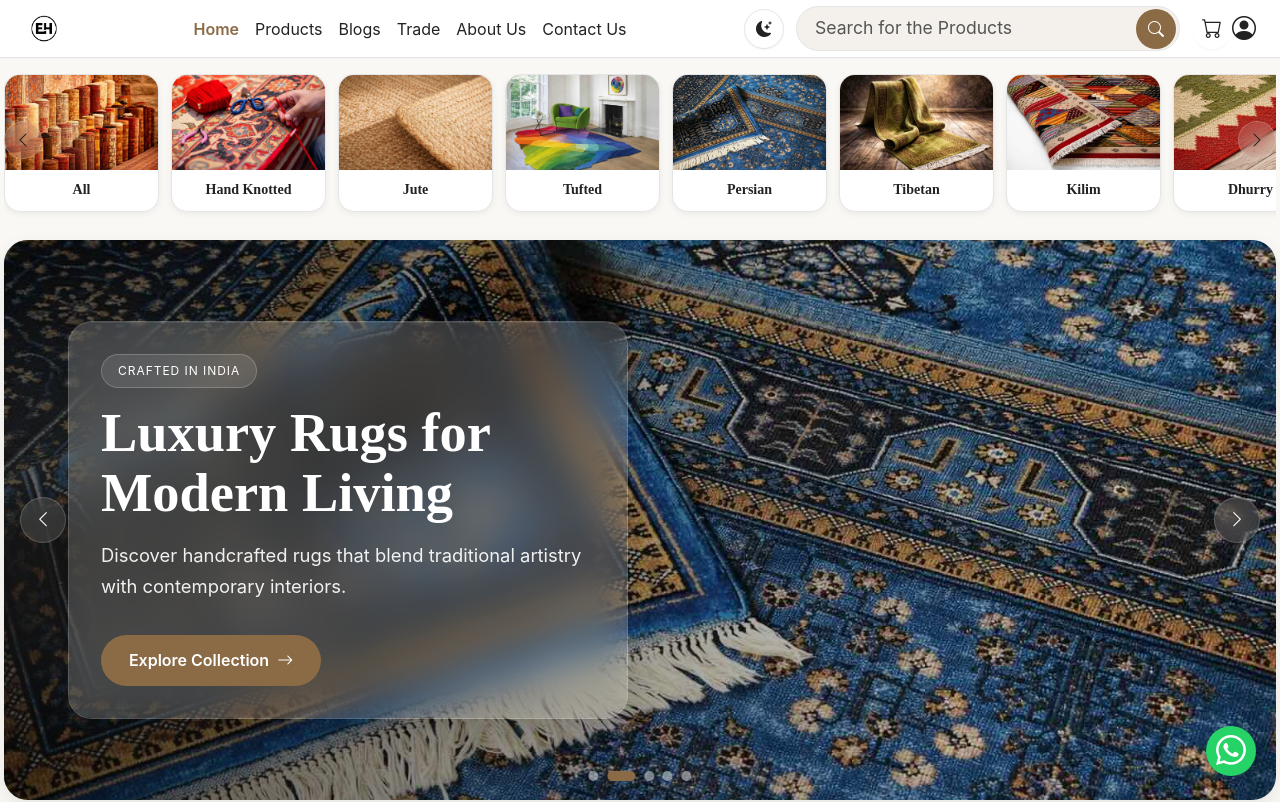
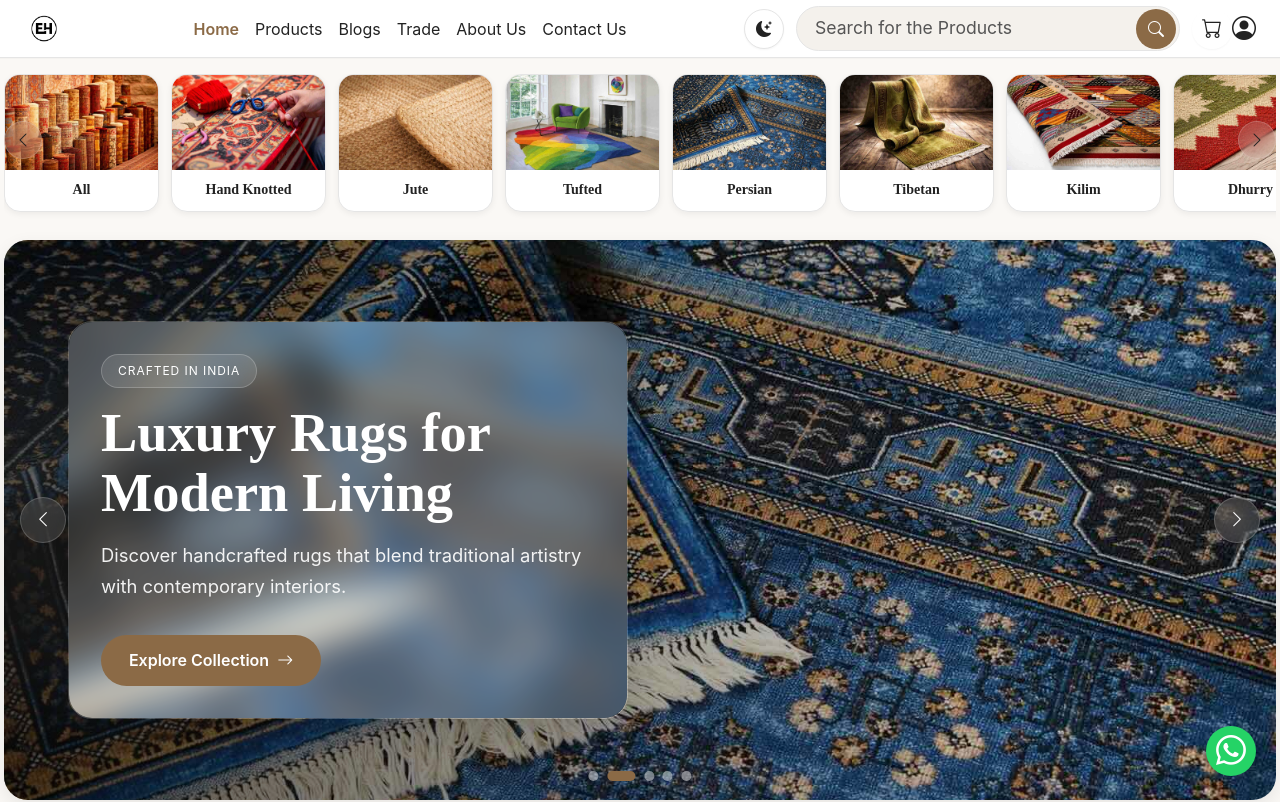
Before and after one commit to eurasian-house/ecommerce-frontend, a React (Vite) app: page / in a window 1280 px wide. Shown: the top 802 px of the page. Built offline with nearby package versions, Linux system fonts and the light colour scheme; no server answers; the database is empty.

Commit message:
Blur effect revisit-02

```diff
--- a/src/pages/HeroCarousel.jsx
+++ b/src/pages/HeroCarousel.jsx
@@ -82,7 +82,13 @@ export default function HeroCarousel({ onSlideClick }) {
 
           <div className="hero-glow"></div>
 
-          <div className="hero-content">
+          {/* <div className="hero-content"> */}
+          <div
+            className="hero-content"
+            style={{
+              "--hero-image": `url(${slides[current].image})`,
+            }}
+          >
 
             <span className="hero-badge">
               Crafted in India
--- a/src/styles/pages/HeroCarousel.css
+++ b/src/styles/pages/HeroCarousel.css
@@ -74,28 +74,6 @@
     pointer-events: none;
 }
 
-/* .hero-content {
-    position: relative;
-
-    max-width: 560px;
-
-    padding: 2rem;
-
-    border-radius: var(--radius-xl);
-
-    background: rgba(255, 255, 255, .12);
-
-    border: 1px solid rgba(255, 255, 255, .18);
-
-    backdrop-filter: blur(18px);
-    -webkit-backdrop-filter: blur(18px);
-
-    box-shadow: 0 12px 40px rgba(0, 0, 0, .18);
-
-    color: #fff;
-
-    z-index: 2;
-} */
 .hero-content {
     position: relative;
 
@@ -105,9 +83,6 @@
 
     border-radius: var(--radius-xl);
 
-    /* Keep the actual element mostly transparent */
-    background: rgba(255, 255, 255, .08);
-
     border: 1px solid rgba(255, 255, 255, .22);
 
     color: #fff;
@@ -116,7 +91,6 @@
 
     overflow: hidden;
 
-    /* Helps Android browsers create a proper compositing layer */
     isolation: isolate;
 
     box-shadow:
@@ -124,20 +98,52 @@
         inset 0 1px 0 rgba(255, 255, 255, .15);
 }
 
-/* Actual glass / blur layer */
+
+/* ==========================================================
+   REAL GLASS BLUR
+   Uses a blurred copy of the current hero image.
+   Does NOT depend on backdrop-filter.
+========================================================== */
+
 .hero-content::before {
+
+    content: "";
+
+    position: absolute;
+
+    inset: -30px;
+
+    background-image: var(--hero-image);
+
+    background-size: cover;
+
+    background-position: center;
+
+    background-repeat: no-repeat;
+
+    filter: blur(18px);
+
+    transform: scale(1.08);
+
+    z-index: -2;
+
+    pointer-events: none;
+}
+
+
+/* Glass tint */
+
+.hero-content::after {
+
     content: "";
 
     position: absolute;
 
     inset: 0;
 
+    background: rgba(255, 255, 255, .12);
+
     border-radius: inherit;
-
-    background: rgba(255, 255, 255, .10);
-
-    backdrop-filter: blur(18px) saturate(120%);
-    -webkit-backdrop-filter: blur(18px) saturate(120%);
 
     z-index: -1;
 
```
